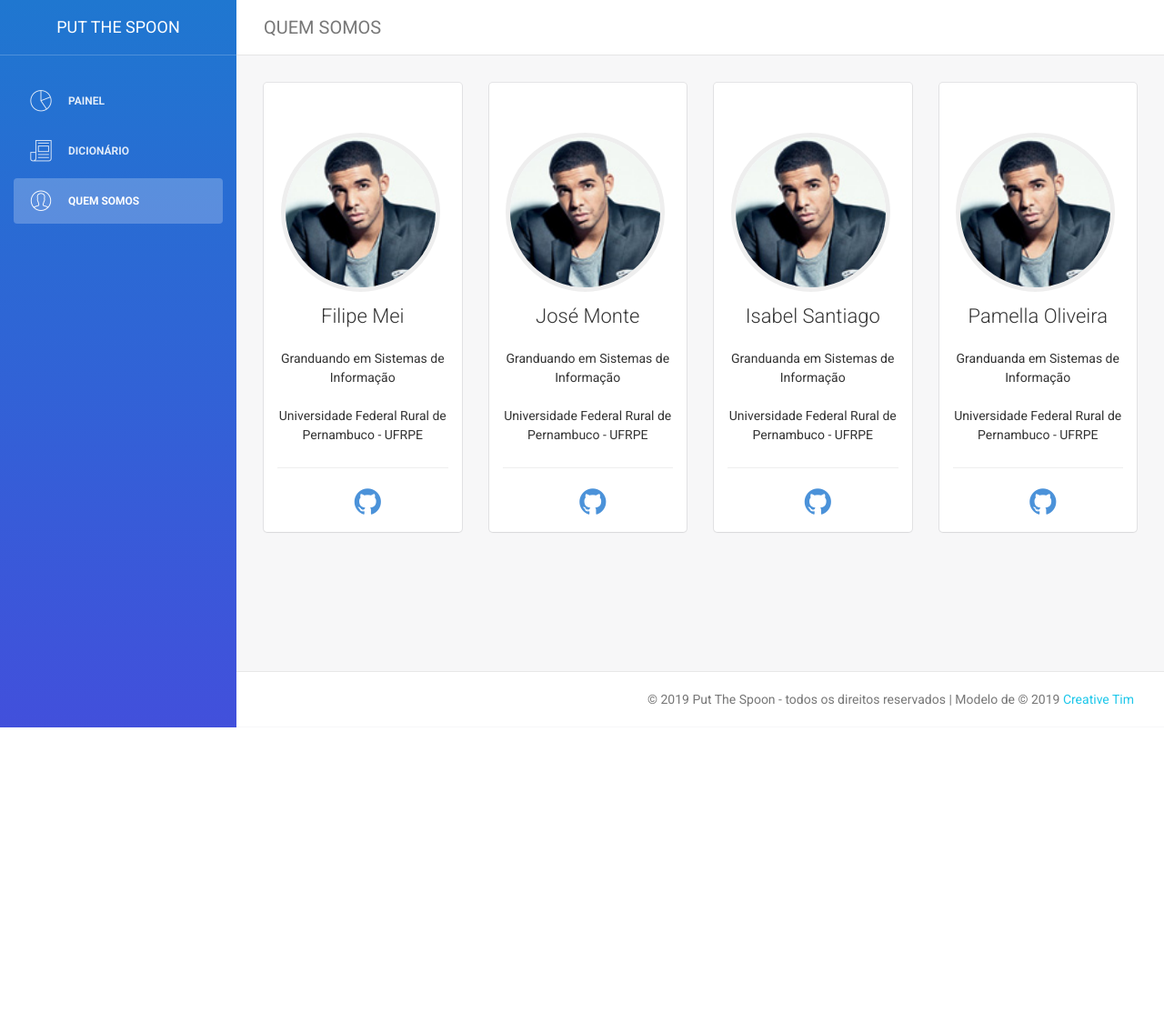
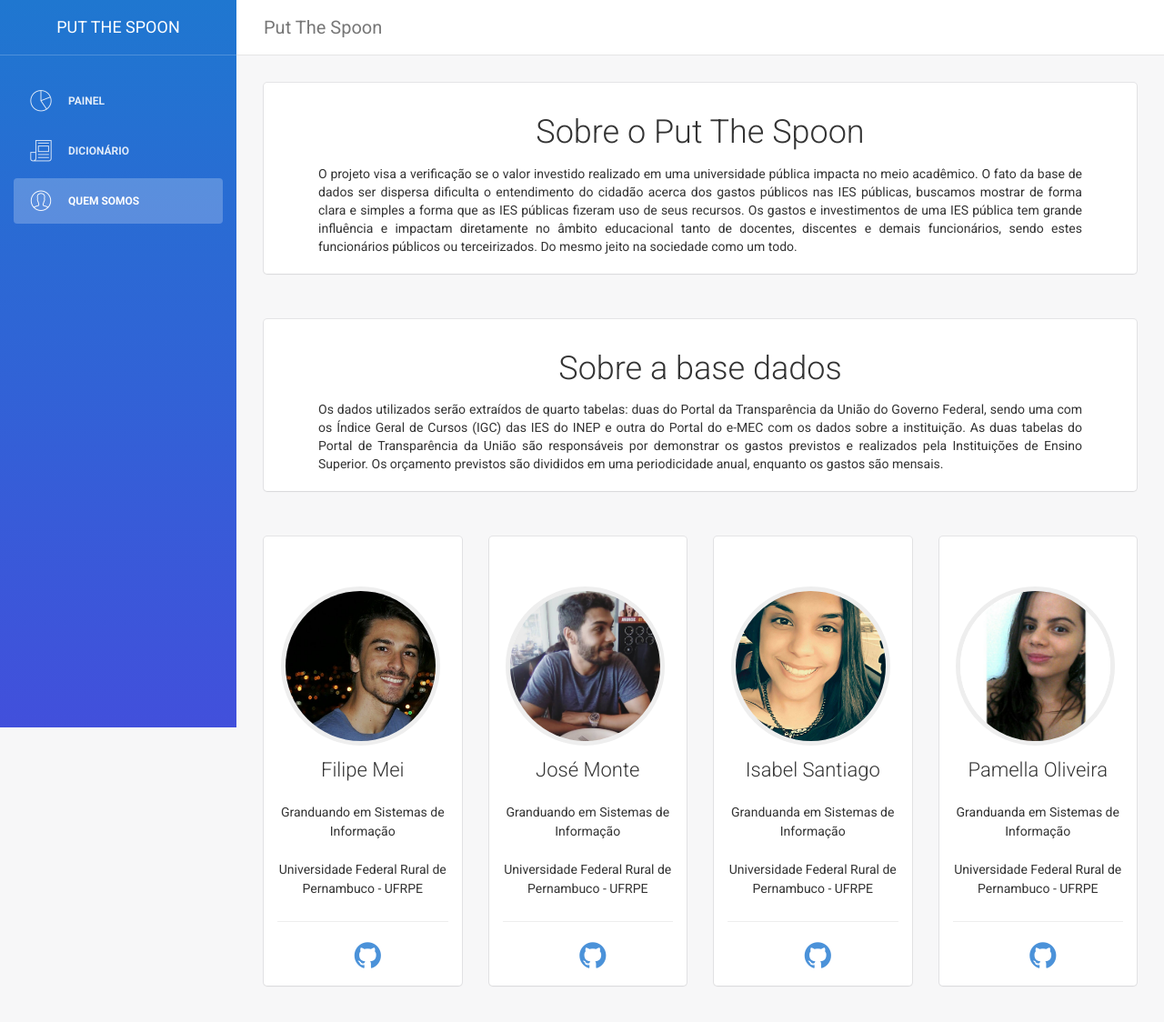
Before and after one commit to jmontejr/dashboard-putthespoon, a PHP site: page /quem-somos.html in a window 1280 px wide. Shown: the top 1124 px of the page at 91% size. Before the commit the page ends 800 px from the top, so only its background shows below. Run offline with PHP 8.4, Linux system fonts and the light colour scheme; some libraries are stand-ins or nearby versions.

Commit message:
Ajuste a página quem somos

```diff
--- a/assets/css/light-bootstrap-dashboard.css
+++ b/assets/css/light-bootstrap-dashboard.css
@@ -1052,6 +1052,36 @@ fieldset[disabled] .btn-neutral.active {
     vertical-align: middle;
 }
 
+.about-us{
+    box-shadow: 0px 1px 2px rgba(0,0,0,0.05), 0px 0px 0px 1px rgba(63,63,68,0.1);
+    border-radius:4px;
+    background-color: white;
+    padding-bottom: 20px;
+    margin-bottom: 50px;
+    padding-left: 60px;
+    padding-right: 60px;
+}
+.text-about{
+    text-align: justify;
+}
+.title-about{
+    padding-top:5px;
+}
+.about-data{
+    box-shadow: 0px 1px 2px rgba(0,0,0,0.05), 0px 0px 0px 1px rgba(63,63,68,0.1);
+    border-radius:4px;
+    background-color: white;
+    padding-bottom: 20px;
+    margin-bottom: 50px;
+    padding-left: 60px;
+    padding-right: 60px;
+}
+.text-about-data{
+    text-align: justify;
+}
+.title-about-data{
+    padding-top:5px;
+}
 .open .form-control {
     border-radius: 4px 4px 0 0;
     border-bottom-color: transparent;
--- a/quem-somos.html
+++ b/quem-somos.html
@@ -83,7 +83,7 @@
                         <span class="icon-bar"></span>
                         <span class="icon-bar"></span>
                     </button>
-                    <a class="navbar-brand" href="quem-somos.html">QUEM SOMOS</a>
+                    <a class="navbar-brand" href="quem-somos.html">Put The Spoon</a>
                 </div>
 
             </div>
@@ -92,6 +92,35 @@
 
         <div class="content">
             <div class="container-fluid">
+                <div class="about-us text-center">
+                    <div class="title-about">
+                        <h2>Sobre o Put The Spoon</h2>
+                    </div>
+                    <div class="text-about">
+                            O projeto visa a verificação se o valor investido realizado em uma
+                            universidade pública impacta no meio acadêmico. O fato da base de dados ser
+                            dispersa dificulta o entendimento do cidadão acerca dos gastos públicos nas IES
+                            públicas, buscamos mostrar de forma clara e simples a forma que as IES públicas
+                            fizeram uso de seus recursos. Os gastos e investimentos de uma IES pública tem grande influência e
+                            impactam diretamente no âmbito educacional tanto de docentes, discentes e demais funcionários, sendo estes
+                            funcionários públicos ou terceirizados. Do mesmo jeito na
+                            sociedade como um todo.
+                    </div>
+                </div>
+                <div class="about-data text-center">
+                    <div class="title-about-data">
+                        <h2>Sobre a base dados</h2>
+                    </div>
+                    <div class="text-about-data">
+                            Os dados utilizados serão extraídos de quarto tabelas: duas do Portal da
+                            Transparência da União do Governo Federal, sendo uma com os Índice Geral de
+                            Cursos (IGC) das IES do INEP e outra do Portal do e-MEC com os dados sobre a
+                            instituição. As duas tabelas do Portal de Transparência da União são responsáveis
+                            por demonstrar os gastos previstos e realizados pela Instituições de Ensino
+                            Superior. Os orçamento previstos são divididos em uma periodicidade anual,
+                            enquanto os gastos são mensais.
+                    </div>
+                </div>
                 <div class="row">
                     <div class="col-md-3">
                         <div class="card card-user">
@@ -99,8 +128,7 @@
                             </div>
                             <div class="content">
                                 <div class="author">
-                                     <a href="#">
-                                    <img class="avatar border-gray" src="assets/img/faces/face-3.jpg" style="width:175px; height:175px"alt="..."/>
+                                    <img class="avatar border-gray" src="assets/img/Mei.jpg" style="width:175px; height:175px"alt="..."/>
 
                                       <h4 class="title">Filipe Mei<br/><br>
                                       </h4>
@@ -122,8 +150,7 @@
                             </div>
                             <div class="content">
                                 <div class="author">
-                                     <a href="#">
-                                    <img class="avatar border-gray" src="assets/img/faces/face-3.jpg" style="width:175px; height:175px"  alt="..."/>
+                                    <img class="avatar border-gray" src="assets/img/Monte.jpg" style="width:175px; height:175px"  alt="..."/>
 
                                       <h4 class="title">José Monte<br /><br>
                                       </h4>
@@ -145,8 +172,7 @@
                             </div>
                             <div class="content">
                                 <div class="author">
-                                     <a href="#">
-                                    <img class="avatar border-gray" src="assets/img/faces/face-3.jpg" style="width:175px; height:175px" alt="..."/>
+                                    <img class="avatar border-gray" src="assets/img/Bel.jpg" style="width:175px; height:175px" alt="..."/>
 
                                       <h4 class="title">Isabel Santiago<br /><br>
                                       </h4>
@@ -168,8 +194,7 @@
                             </div>
                             <div class="content">
                                 <div class="author">
-                                     <a href="#">
-                                    <img class="avatar border-gray" src="assets/img/faces/face-3.jpg" style="width:175px; height:175px" alt="..."/>
+                                    <img class="avatar border-gray" src="assets/img/pamela.jpg" style="width:175px; height:175px" alt="..."/>
 
                                       <h4 class="title">Pamella Oliveira<br /><br>
                                       </h4>
```
Also changed, not shown: assets/img/Bel.jpg (added), assets/img/Mei.jpg (added), assets/img/Monte.jpg (added), assets/img/pamela.jpg (added).
